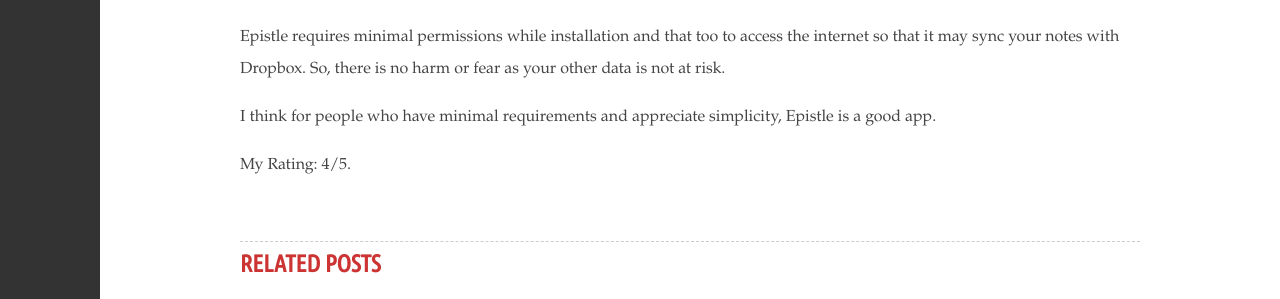
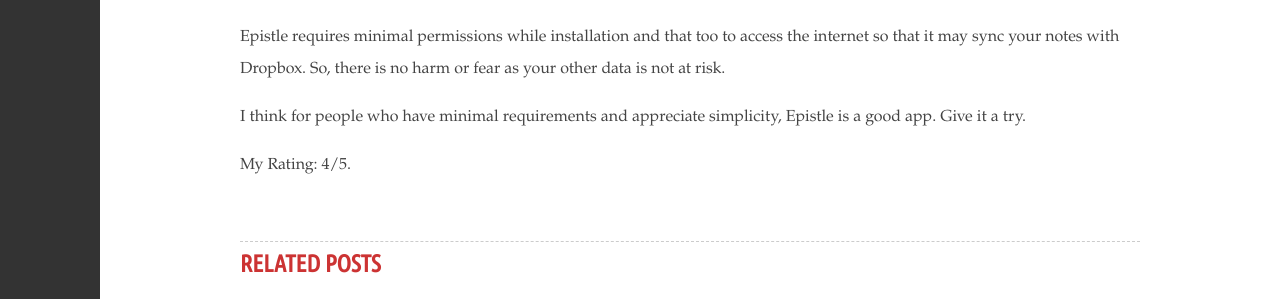
Before and after one commit to palakmathur/palakmathur_old_website, a Jekyll site: the page built from _posts/2012-12-05-epistle-android-application.md, in a window 1280 px wide. Shown: the part 394-693 px from the top of the page. Built offline with Jekyll 4.4.1, drawn with Linux system fonts in a browser that asks for light colours; some web fonts are replaced; comment, search, counter and statistics services are not loaded.

Commit message:
modified again

```diff
--- a/_posts/2012-12-05-epistle-android-application.md
+++ b/_posts/2012-12-05-epistle-android-application.md
@@ -10,6 +10,6 @@
 
 Epistle requires minimal permissions while installation and that too to access the internet so that it may sync your notes with Dropbox. So, there is no harm or fear as your other data is not at risk.
 
-I think for people who have minimal requirements and appreciate simplicity, Epistle is a good app.
+I think for people who have minimal requirements and appreciate simplicity, Epistle is a good app. Give it a try.
 
 My Rating: 4/5.
```
